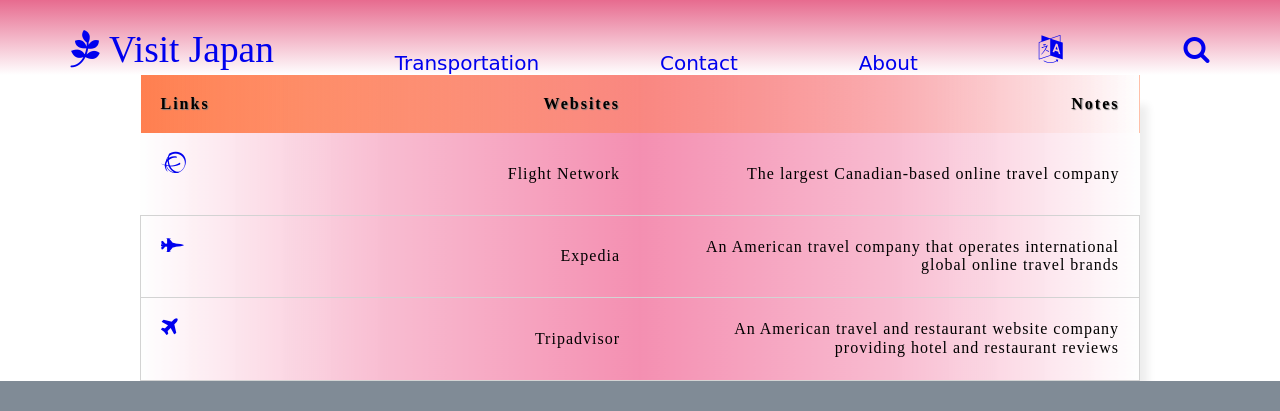
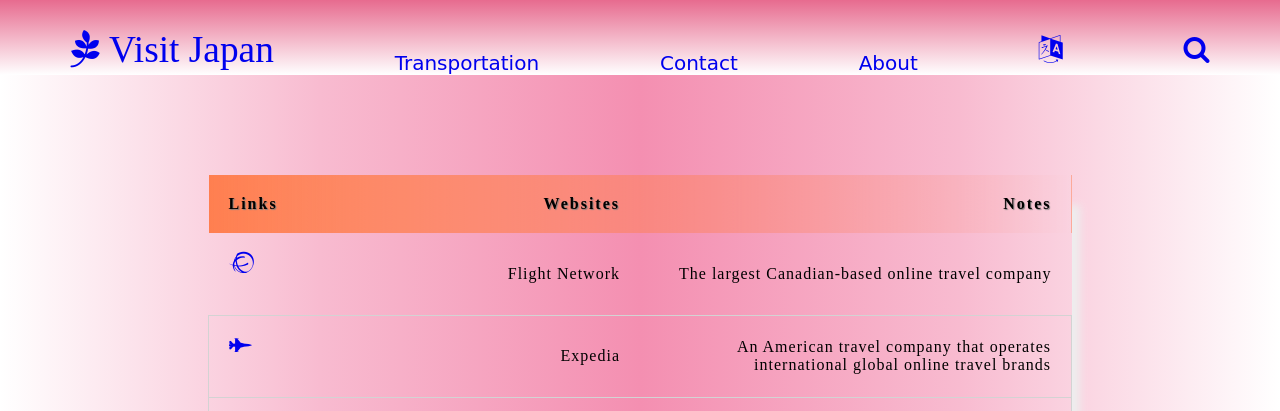
Before and after one commit to ameliapi403/assignment-4, a website: page about.html in a window 1280 px wide. Shown: the top 411 px of the page. Drawn offline with nearby package versions, Linux system fonts and the light colour scheme.

Commit message:
Updated about.html/table layout

```diff
--- a/about.html
+++ b/about.html
@@ -78,7 +78,9 @@
         </header>
 
 
-        <table class="wrapper content">
+        <section class="content">
+
+            <table class="wrapper">
 
                 <thead>
                     <tr>
@@ -118,6 +120,10 @@
                 </tbody>
 
             </table>
+
+        </section>
+
+
 
         <footer class='footer-container'>
             <div class="head-container">
```
Also changed, not shown: 1 other file. Lines whose indentation alone changed are shown as unchanged.
